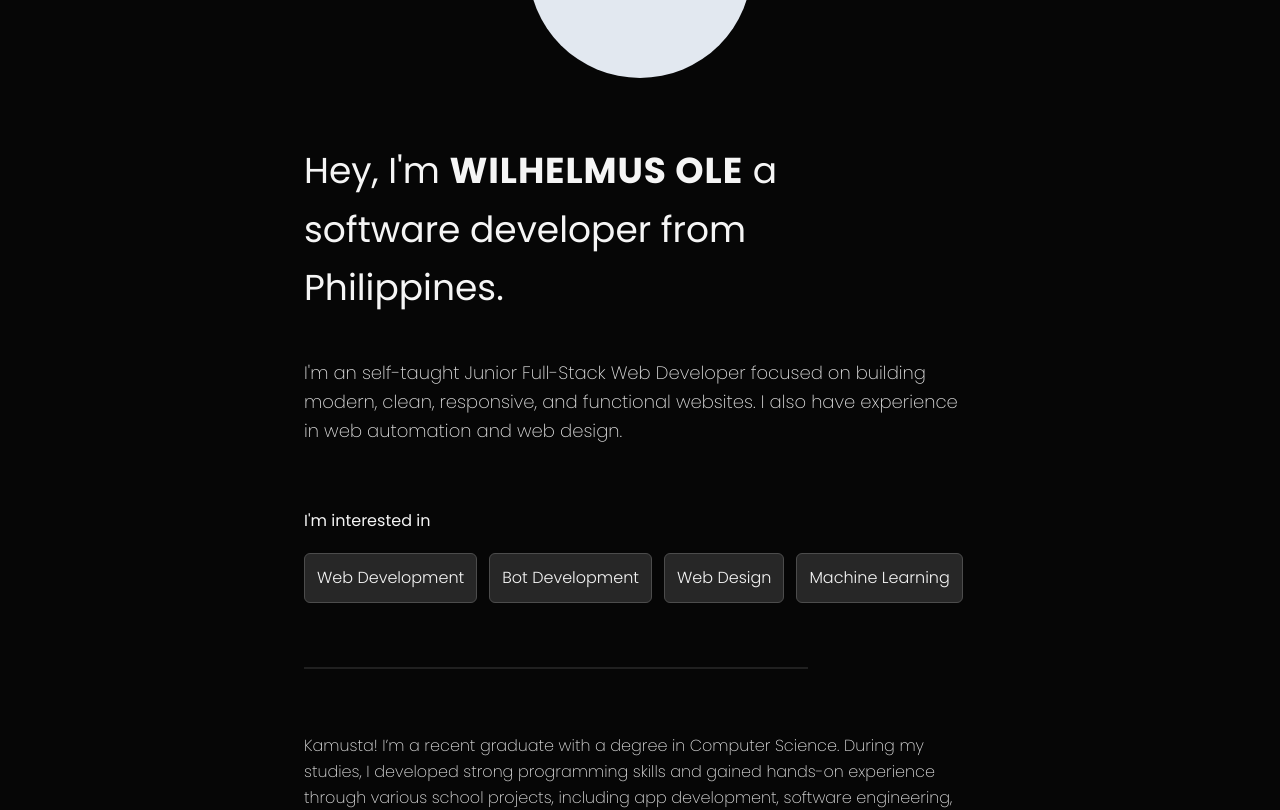
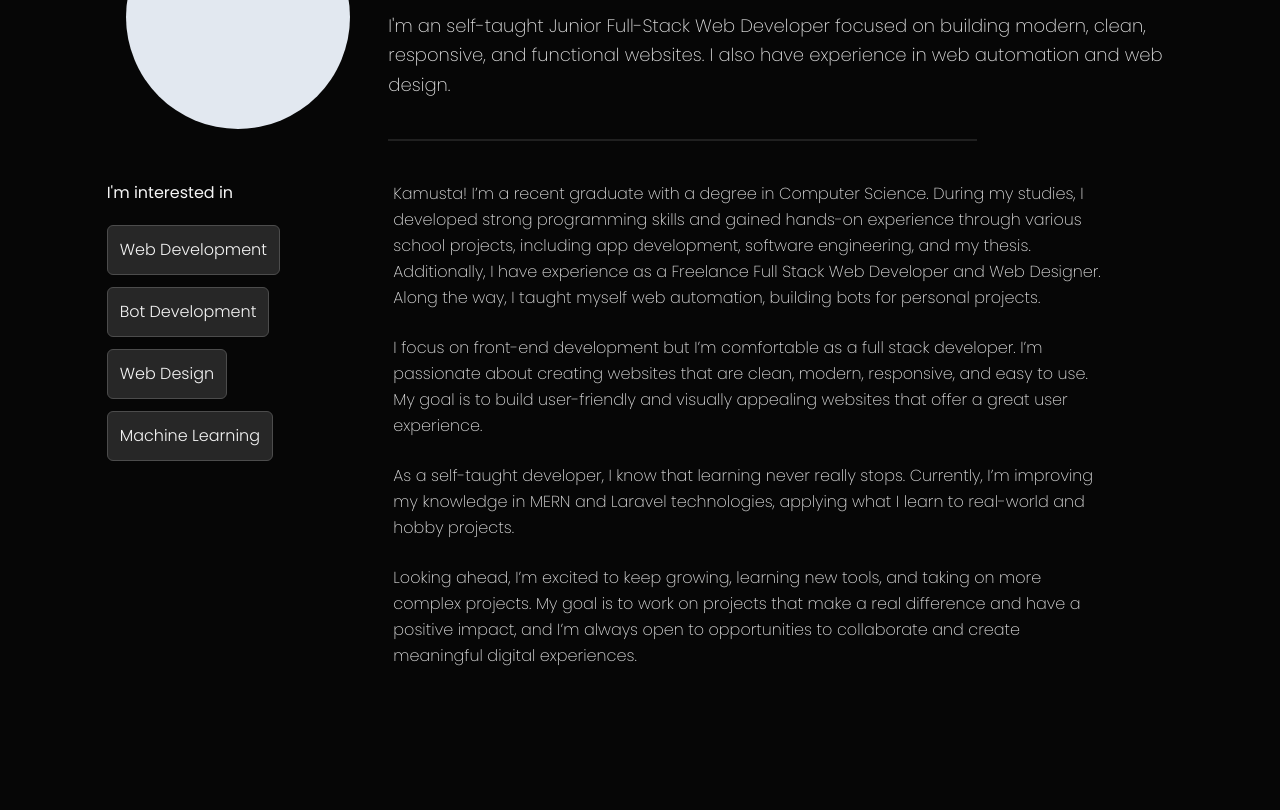
Before and after one commit to wilhelmusolejr/portfolivio-v2, a React (Vite) app: page /about in a window 1280 px wide. Shown: the part 440-1250 px from the top of the page. Built offline with nearby package versions, Linux system fonts and the light colour scheme.

Commit message:
KABOBOHAN NI RAIN. REFACTOR

```diff
--- a/src/pages/About.jsx
+++ b/src/pages/About.jsx
@@ -16,18 +16,18 @@ export default function About() {
     <>
       <Navigator />
 
-      <div className="container mx-auto mt-32 w-10/12 max-w-2xl py-5">
+      <div className="container mx-auto mt-32 w-10/12 py-5">
         {/* group 1 */}
-        <div className="">
+        <div className="flex flex-col gap-5 lg:flex-row">
           {/* Circle */}
-          <div className="mx-auto flex w-10/12 items-center justify-center">
+          <div className="mx-auto flex w-3/12 items-center justify-center">
             <div className="h-56 w-56 rounded-full bg-slate-200"></div>
           </div>
 
           {/* Text */}
-          <div className="mt-16">
+          <div className="mt-16 lg:mt-0 lg:w-9/12">
             {/* Heading */}
-            <h1 className="w-10/12 text-2xl leading-relaxed md:text-4xl">
+            <h1 className="w-10/12 text-2xl leading-relaxed md:text-4xl lg:w-full">
               Hey, I'm{" "}
               <span className="font-bold tracking-wide uppercase">
                 Wilhelmus Ole
@@ -41,30 +41,32 @@ export default function About() {
               building modern, clean, responsive, and functional websites. I
               also have experience in web automation and web design.
             </p>
+
+            <div className="bg-border-light my-10 hidden h-0.5 w-9/12 lg:block"></div>
           </div>
         </div>
 
         {/* INTEREST */}
         {/* group 2 */}
-        <div className="">
+        <div className="flex flex-col gap-5 lg:flex-row">
           {/* Interest */}
-          <div className="mt-16">
+          <div className="mt-16 lg:mt-0 lg:w-3/12">
             <h2>I'm interested in</h2>
 
             {/* Parent */}
-            <div className="mt-5 flex flex-wrap gap-3 font-light capitalize lg:flex-nowrap">
+            <div className="mt-5 flex flex-wrap gap-3 font-light capitalize">
               {/* Item */}
               <InterestItem interestName="Web Development" />
               <InterestItem interestName="Bot Development" />
               <InterestItem interestName="Web Design" />
               <InterestItem interestName="Machine learning" />
             </div>
-
-            <div className="bg-border-light my-16 h-0.5 w-9/12"></div>
           </div>
 
+          <div className="bg-border-light my-10 hidden h-0.5 w-9/12"></div>
+
           {/* Paragraphs */}
-          <div className="text-font-light mt-10 flex flex-col gap-6 leading-relaxed">
+          <div className="text-font-light flex flex-col gap-6 leading-relaxed lg:mt-0 lg:w-8/12">
             <p className="font-extralight">
               Kamusta! I’m a recent graduate with a degree in Computer Science.
               During my studies, I developed strong programming skills and
```
